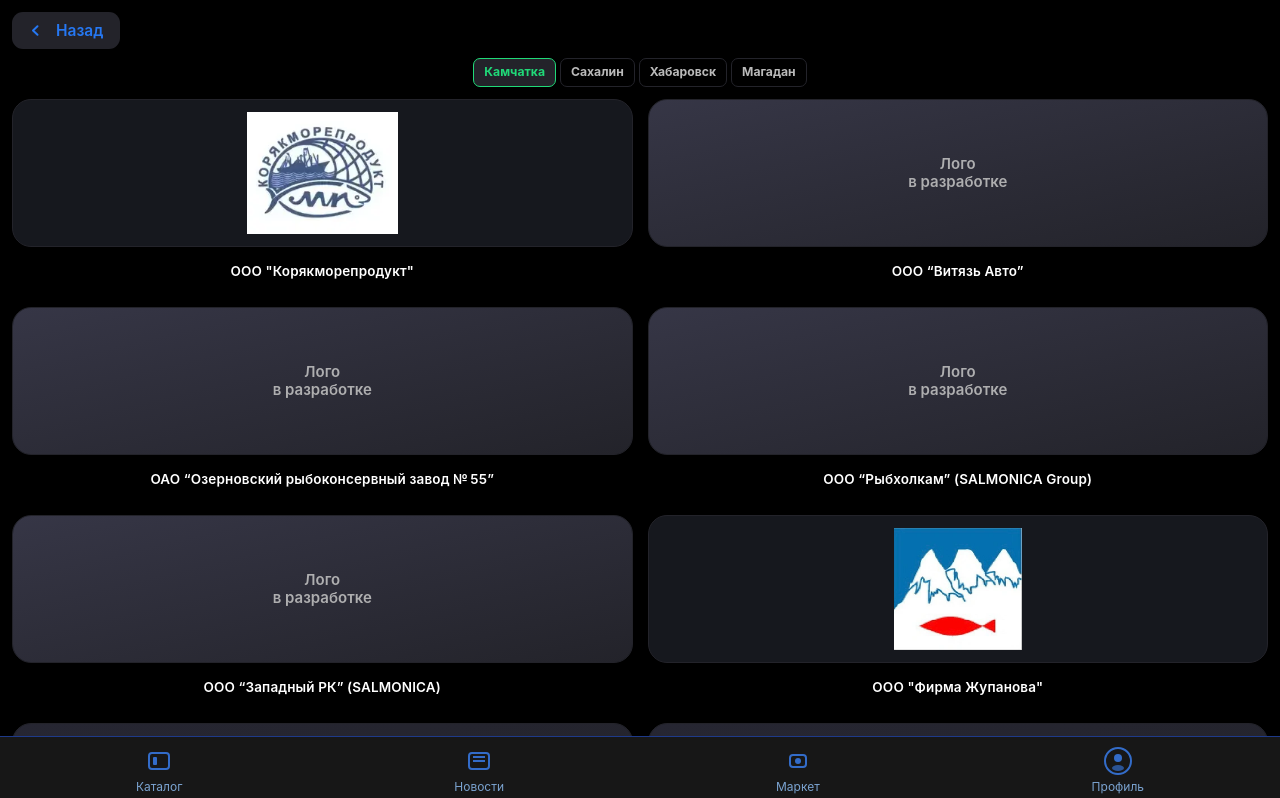
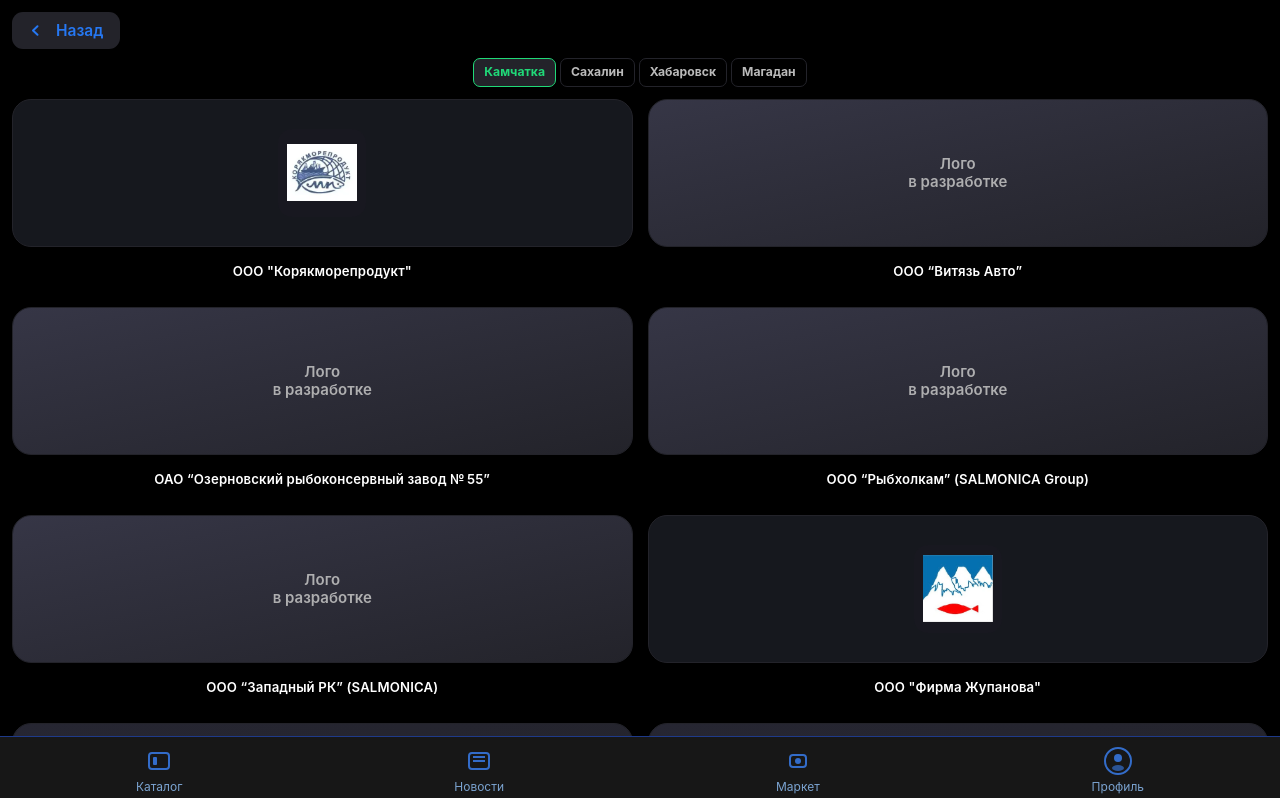
Before and after one commit to AlexSalavat/ikra-miniapp, a React (Create React App) app: page /producers in a window 1280 px wide. Shown: the top 798 px of the page. Built offline with nearby package versions, Linux system fonts and the light colour scheme.

Commit message:
fix: обновления компоне

```diff
--- a/src/components/TopProducers.js
+++ b/src/components/TopProducers.js
@@ -45,11 +45,11 @@ export default function TopProducers() {
 
   return (
     <div className="bg-black min-h-screen p-3">
-      {/* --- Красивейшая кнопка Назад --- */}
-      <div style={{ marginBottom: 6 }}>
+      {/* Кнопка Назад */}
+      <div style={{ marginBottom: 7 }}>
         <BackButton />
       </div>
-      {/* --- Фильтр по регионам --- */}
+      {/* Фильтр по регионам */}
       <div className="flex gap-1 justify-center mb-3 overflow-auto">
         {REGIONS.map(region => (
           <button
@@ -61,7 +61,7 @@ export default function TopProducers() {
           </button>
         ))}
       </div>
-      {/* --- Сетка карточек и названий --- */}
+      {/* Сетка карточек */}
       <div
         className="grid"
         style={{
@@ -80,24 +80,35 @@ export default function TopProducers() {
                 aspectRatio: "1/1",
                 minHeight: 128,
                 maxHeight: 148,
-                minWidth: 0,
-                maxWidth: "100%",
                 marginBottom: 7,
-                border: "1px solid #23232a"
+                border: "1px solid #23232a",
+                display: "flex",
+                alignItems: "center",
+                justifyContent: "center"
               }}
             >
               {card.logo ? (
+                <div style={{
+                  width: 88,
+                  height: 88,
+                  background: "#181820",
+                  borderRadius: 14,
+                  display: "flex",
+                  alignItems: "center",
+                  justifyContent: "center"
+                }}>
                   <img
                     src={card.logo}
                     alt={card.name}
                     style={{
-                    width: "100%",
-                    height: "100%",
+                      width: 70,
+                      height: 70,
                       objectFit: "contain",
-                    padding: 12,
+                      display: "block"
                     }}
                     onError={e => { e.target.src = '/images/no-logo.webp'; }}
                   />
+                </div>
               ) : (
                 <div
                   className={`absolute inset-0 flex items-center justify-center z-10 ${
@@ -120,11 +131,11 @@ export default function TopProducers() {
                 </div>
               )}
             </div>
-            {/* --- Название под карточкой --- */}
+            {/* Название под карточкой */}
             <div style={{
               color: "#fff",
               fontWeight: 600,
-              fontSize: 13.5,
+              fontSize: 13.2,
               textAlign: "center",
               marginTop: 0,
               marginBottom: 2,
@@ -146,7 +157,7 @@ export default function TopProducers() {
           </div>
         ))}
       </div>
-      {/* --- Пагинация --- */}
+      {/* Пагинация */}
       {filteredPages.length > 1 && (
         <div className="flex justify-center gap-3 items-center mt-1.5">
           <button
```
Lines whose indentation alone changed are shown as unchanged.
